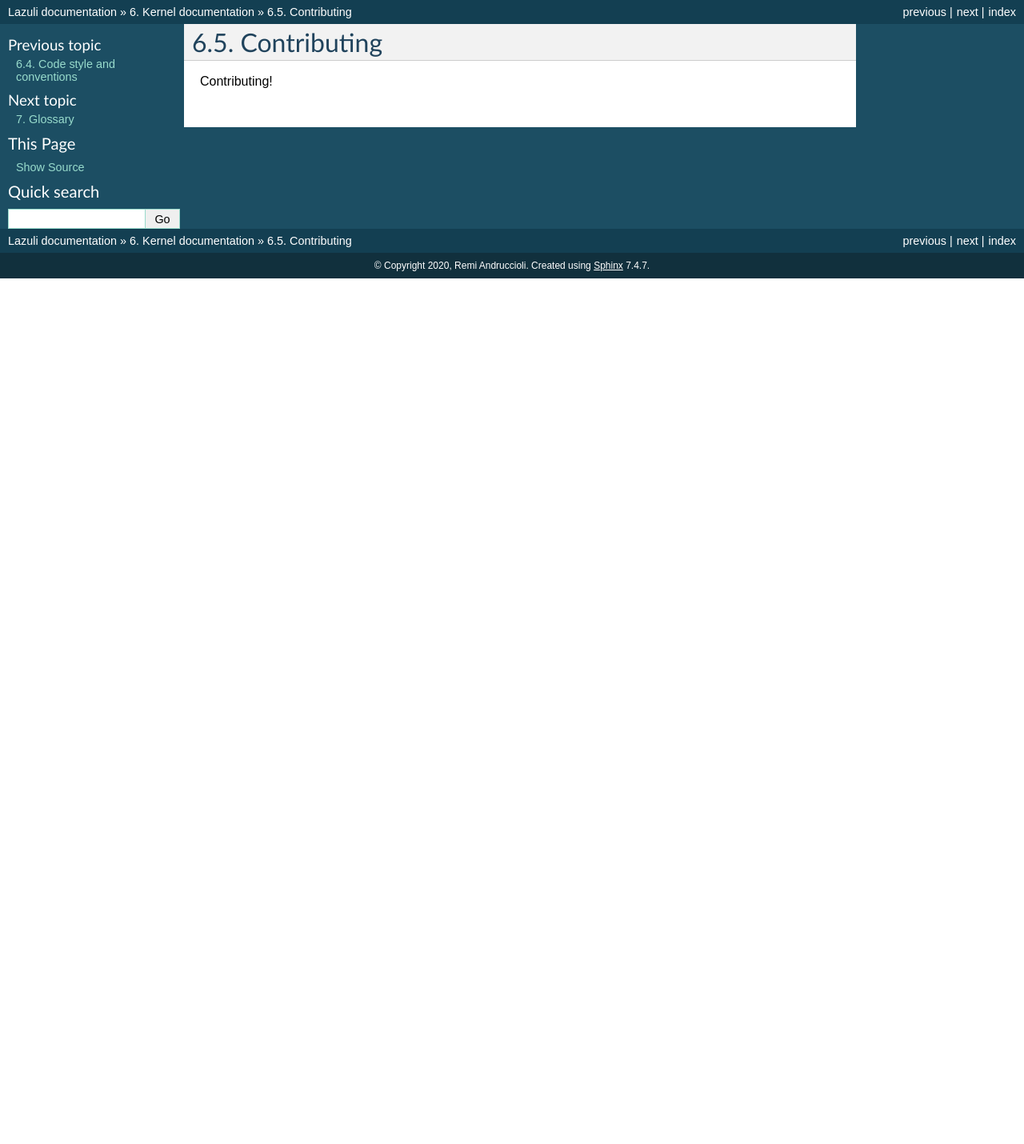
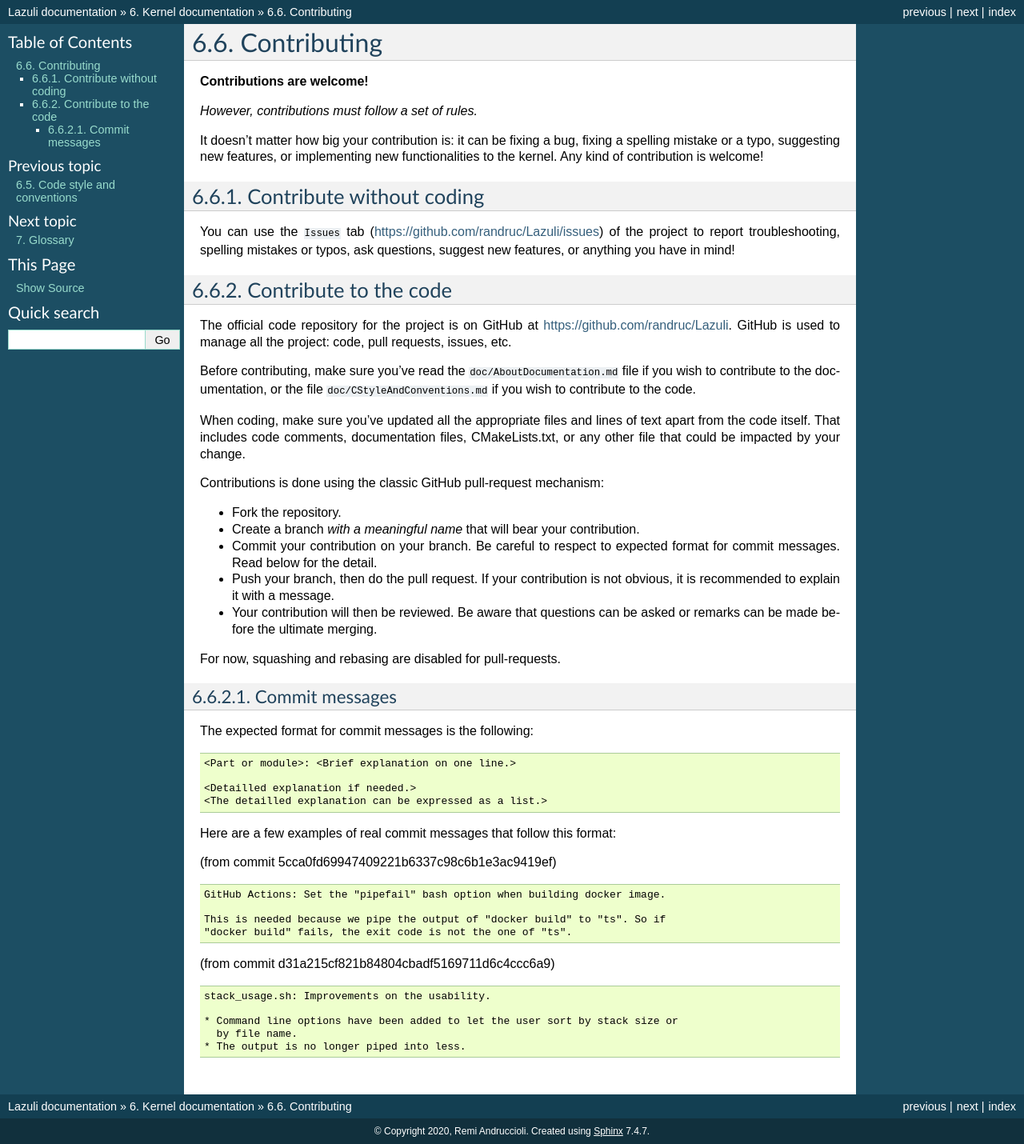
Before and after one commit to randruc/Lazuli, a Sphinx documentation site: the page built from doc/kernel/contributing.rst, in a window 1280 px wide. Shown: the whole page at 80% size. Built offline with Sphinx 7.4.7, drawn with Linux system fonts in a browser that asks for light colours; formulas are drawn with MathJax 3; before the commit the page ends 900 px from its top, so only the background shows below that.

Commit message:
Documentation: Update documentation about memory layout and contribution.
Memory layout documentation is ported to rst from the old md file. It has been
manually translated to rst then reviewed and updated.

```diff
--- a/doc/kernel/contributing.rst
+++ b/doc/kernel/contributing.rst
@@ -8,4 +8,80 @@
 Contributing
 ============
 
-Contributing!
+**Contributions are welcome!**
+
+*However, contributions must follow a set of rules.*
+
+It doesn't matter how big your contribution is: it can be fixing a bug,
+fixing a spelling mistake or a typo, suggesting new features, or implementing
+new functionalities to the kernel.
+Any kind of contribution is welcome!
+
+Contribute without coding
+-------------------------
+
+You can use the ``Issues`` tab (`<https://github.com/randruc/Lazuli/issues>`_)
+of the project to report troubleshooting, spelling mistakes or typos, ask
+questions, suggest new features, or anything you have in mind!
+
+Contribute to the code
+----------------------
+
+The official code repository for the project is on GitHub at
+`<https://github.com/randruc/Lazuli>`_. GitHub is used to manage all the
+project: code, pull requests, issues, etc.
+
+Before contributing, make sure you've read the ``doc/AboutDocumentation.md``
+file if you wish to contribute to the documentation, or the file
+``doc/CStyleAndConventions.md`` if you wish to contribute to the code.
+
+When coding, make sure you've updated all the appropriate files and lines of
+text apart from the code itself. That includes code comments, documentation
+files, CMakeLists.txt, or any other file that could be impacted by your change.
+
+Contributions is done using the classic GitHub pull-request mechanism:
+
+* Fork the repository.
+* Create a branch *with a meaningful name* that will bear your contribution.
+* Commit your contribution on your branch. Be careful to respect to expected
+  format for commit messages. Read below for the detail.
+* Push your branch, then do the pull request. If your contribution is not
+  obvious, it is recommended to explain it with a message.
+* Your contribution will then be reviewed. Be aware that questions can be asked
+  or remarks can be made before the ultimate merging.
+
+For now, squashing and rebasing are disabled for pull-requests.
+
+Commit messages
+^^^^^^^^^^^^^^^
+
+The expected format for commit messages is the following:
+
+.. code-block:: none
+
+   <Part or module>: <Brief explanation on one line.>
+
+   <Detailled explanation if needed.>
+   <The detailled explanation can be expressed as a list.>
+
+Here are a few examples of real commit messages that follow this format:
+
+(from commit 5cca0fd69947409221b6337c98c6b1e3ac9419ef)
+
+.. code-block:: none
+
+   GitHub Actions: Set the "pipefail" bash option when building docker image.
+
+   This is needed because we pipe the output of "docker build" to "ts". So if
+   "docker build" fails, the exit code is not the one of "ts".
+
+
+(from commit d31a215cf821b84804cbadf5169711d6c4ccc6a9)
+
+.. code-block:: none
+
+   stack_usage.sh: Improvements on the usability.
+
+   * Command line options have been added to let the user sort by stack size or
+     by file name.
+   * The output is no longer piped into less.
--- a/doc/kernel/kernel_documentation.rst
+++ b/doc/kernel/kernel_documentation.rst
@@ -16,6 +16,7 @@ reading this part.
 .. toctree::
    :maxdepth: 2
 
+   memory_layout
    version_management
    startup
    instrumentation_and_diagnostics/instrumentation_and_diagnostics
```
Also changed, not shown: doc/kernel/memory_layout.rst (renamed from doc/MemoryLayout.md, +71 -50 lines).
